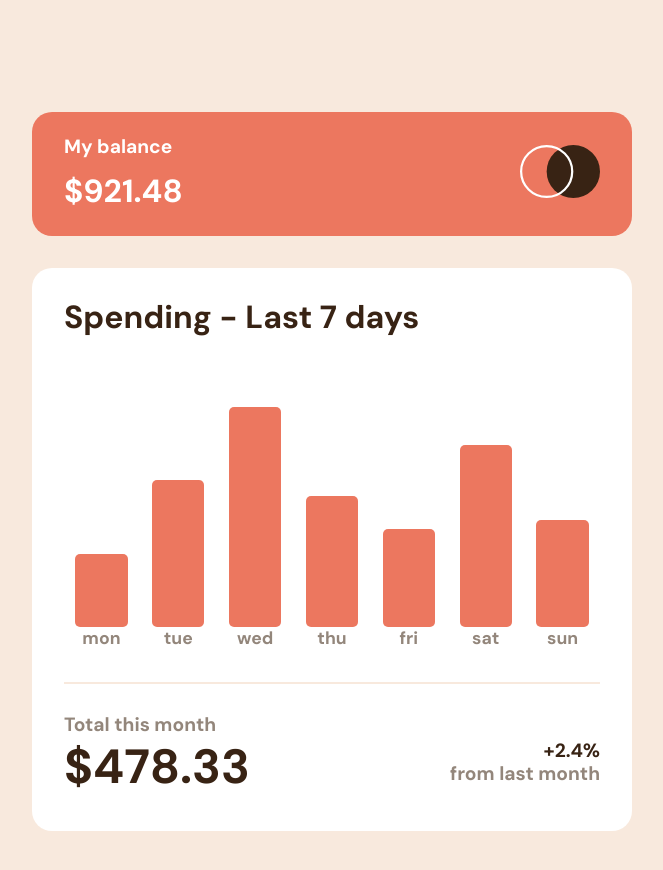
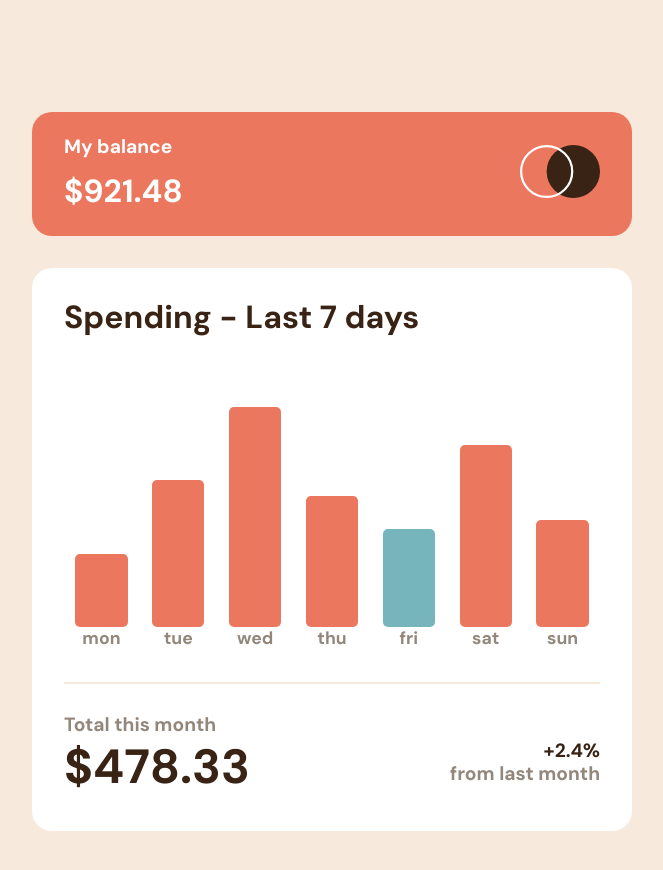
Before and after one commit to mathieu-superpose/expenses-chart-component, a React (Create React App) app: page / in a window 1280 px wide. Shown: the top 870 px of the page, without its empty margins (308-971 px from the left). Built offline with nearby package versions, Linux system fonts and the light colour scheme.

Commit message:
update bar color with today

```diff
--- a/src/components/Graph/Bar.js
+++ b/src/components/Graph/Bar.js
@@ -1,6 +1,20 @@
 import "./Bar.scss";
 
 const maxBarHeight = 220; // px
+
+function today(day) {
+  const days = {
+    0: "sun",
+    1: "mon",
+    2: "tue",
+    3: "wed",
+    4: "thu",
+    5: "fri",
+    6: "sat"
+  }
+  const dayToday = days[new Date().getDay()];
+  return dayToday === day ? "--today" : "";
+}
 
 function Bar({ result, maxAmount }) {
   return (
@@ -9,7 +23,7 @@ function Bar({ result, maxAmount }) {
         <p>${result.amount}</p>
       </div>
       <div
-        className="Bar__bar"
+        className={`Bar__bar${today(result.day)}`}
         style={{
           height: `${Math.round((maxBarHeight * result.amount) / maxAmount)}px`,
         }}
--- a/src/components/Graph/Bar.scss
+++ b/src/components/Graph/Bar.scss
@@ -26,11 +26,16 @@
       font-weight: 700;
     }
   }
+  &__bar,
+  &__bar--today {
+    width: 70%;
+    border-radius: 5px;
+  }
   &__bar {
-    width: 70%;
     background: c.$soft-red;
-    border-radius: 5px;
-    transition: 0.3s background-color;
+  }
+  &__bar--today {
+    background: c.$cyan;
   }
   &__day {
     font-size: 1.1rem;
@@ -41,8 +46,8 @@
     .Bar__details {
       opacity: 1;
     }
-    .Bar__bar {
-      background: c.$cyan;
+    .Bar__bar,
+    .Bar__bar--today {
       cursor: pointer;
     }
   }
```
